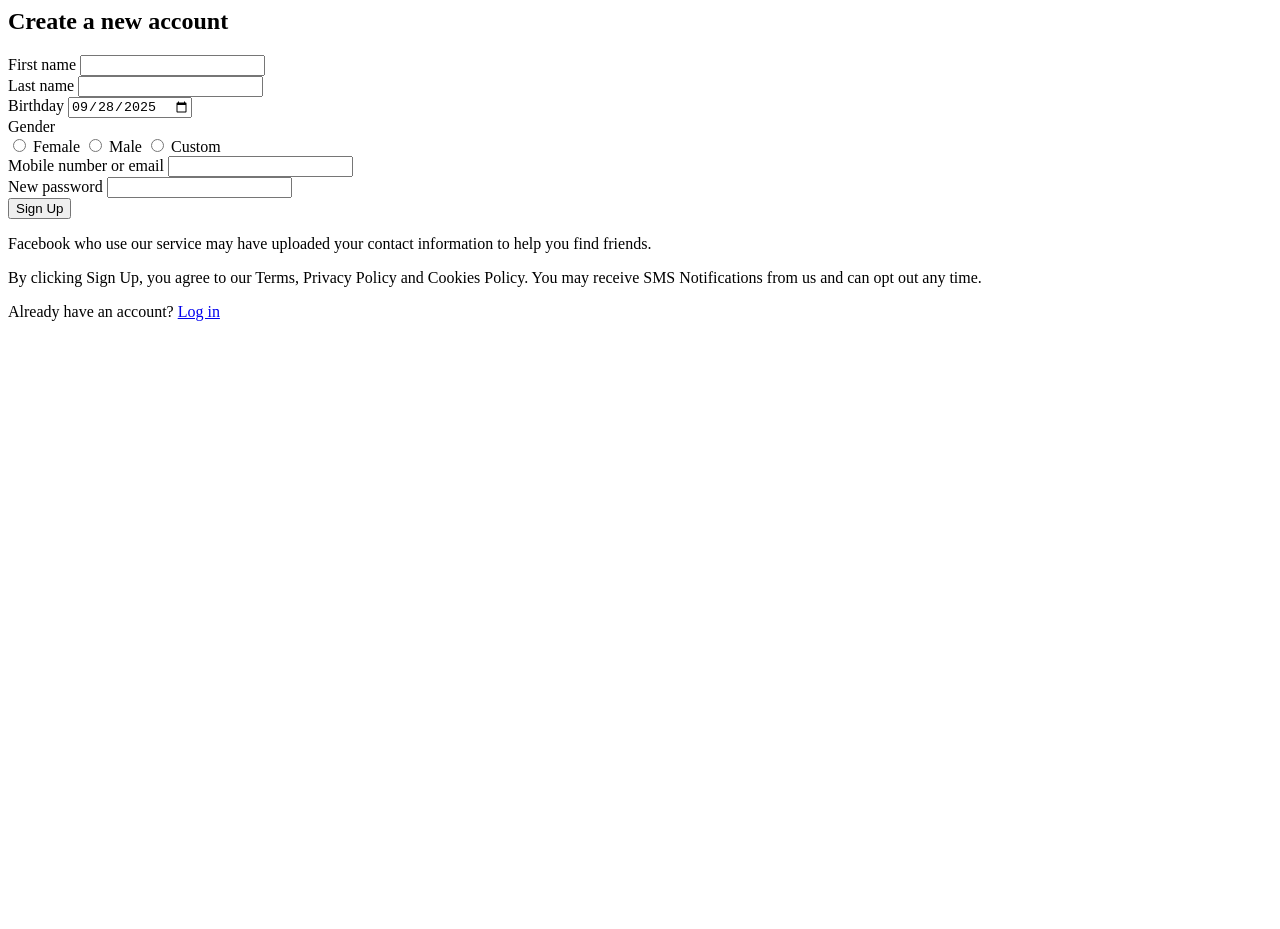
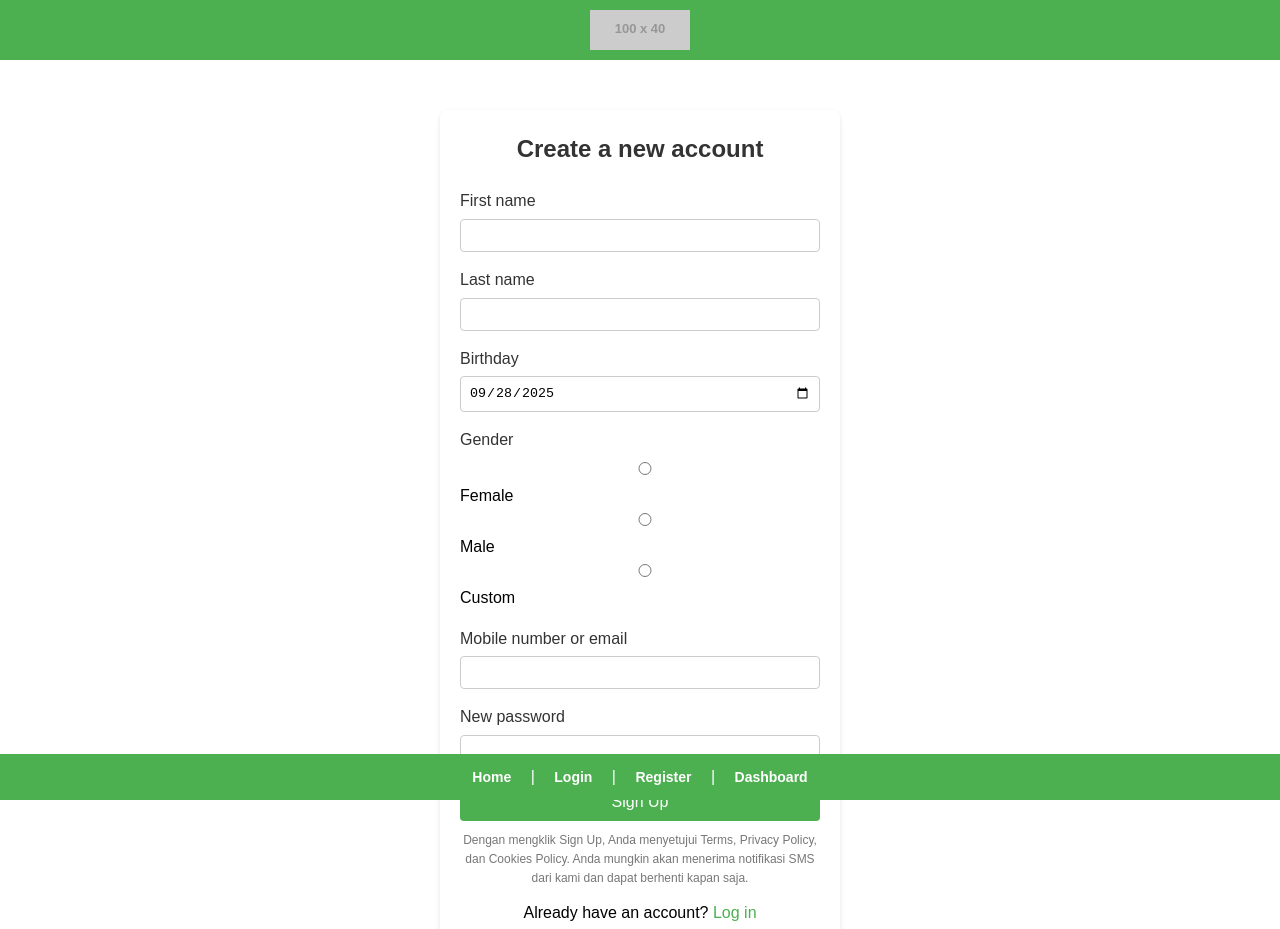
Before and after one commit to Aldonesiaa/DailyScope, a plain HTML site: page register.html in a window 1280 px wide. Shown: the top 929 px of the page. Before the commit the page ends 800 px from the top, so only its background shows below. Drawn offline with Linux system fonts and the light colour scheme; placeholder pictures from the web are drawn by us.

Commit message:
Update register.html

```diff
--- a/register.html
+++ b/register.html
@@ -1,4 +1,43 @@
-<div id="register" class="register-container hidden">
+<!DOCTYPE html>
+<html lang="id">
+<head>
+    <meta charset="UTF-8">
+    <meta name="viewport" content="width=device-width, initial-scale=1.0">
+    <title>DailyScope - Register</title>
+    <style>
+        * { box-sizing: border-box; }
+        body { font-family: Arial, sans-serif; margin: 0; padding: 0; background-color: #ffffff; line-height: 1.6; }
+        header { background-color: #4CAF50; color: white; padding: 10px; text-align: center; position: relative; }
+        header img { height: 40px; vertical-align: middle; }
+        .register-container { max-width: 400px; margin: 50px auto; padding: 20px; background: #ffffff; border-radius: 8px; box-shadow: 0 2px 5px rgba(0,0,0,0.1); }
+        .register-container h2 { margin: 0 0 20px; color: #333333; text-align: center; }
+        .form-group { margin-bottom: 15px; }
+        .form-group label { display: block; margin-bottom: 5px; color: #333333; }
+        .form-group input, .form-group select { width: 100%; padding: 8px; border: 1px solid #ccc; border-radius: 4px; }
+        .form-group .radio-group { margin-top: 5px; }
+        .form-group .radio-group input { margin-right: 5px; }
+        button { background-color: #4CAF50; color: white; padding: 10px; border: none; border-radius: 4px; cursor: pointer; width: 100%; font-size: 16px; }
+        button:hover { background-color: #45a049; }
+        .login-link { text-align: center; margin-top: 10px; }
+        .login-link a { color: #4CAF50; text-decoration: none; }
+        .login-link a:hover { text-decoration: underline; }
+        .note { color: #777777; font-size: 12px; margin-top: 10px; text-align: center; }
+        nav { position: fixed; bottom: 0; width: 100%; background: #4CAF50; color: white; text-align: center; padding: 10px; }
+        nav a { color: white; margin: 0 15px; text-decoration: none; font-weight: bold; font-size: 14px; }
+        nav a:hover { text-decoration: underline; }
+        @media (max-width: 600px) {
+            .register-container { margin: 20px; padding: 15px; }
+            .form-group input, .form-group select { font-size: 14px; }
+            button { font-size: 14px; }
+        }
+    </style>
+</head>
+<body>
+    <header>
+        <img src="https://via.placeholder.com/100x40?text=DailyScope+Logo" alt="DailyScope Logo">
+    </header>
+
+    <div class="register-container">
         <h2>Create a new account</h2>
         <form>
             <div class="form-group">
@@ -30,8 +69,16 @@
                 <input type="password" id="password" name="password" required>
             </div>
             <button type="submit">Sign Up</button>
-                <p class="note">Facebook who use our service may have uploaded your contact information to help you find friends.</p>
-                <p class="note">By clicking Sign Up, you agree to our Terms, Privacy Policy and Cookies Policy. You may receive SMS Notifications from us and can opt out any time.</p>
+            <p class="note">Dengan mengklik Sign Up, Anda menyetujui Terms, Privacy Policy, dan Cookies Policy. Anda mungkin akan menerima notifikasi SMS dari kami dan dapat berhenti kapan saja.</p>
+            <p class="login-link">Already have an account? <a href="login.html">Log in</a></p>
         </form>
-            <p class="login-link">Already have an account? <a href="#" onclick="showPage('login')">Log in</a></p>
     </div>
+
+    <nav>
+        <a href="index.html">Home</a> |
+        <a href="login.html">Login</a> |
+        <a href="register.html">Register</a> |
+        <a href="dashboard.html">Dashboard</a>
+    </nav>
+</body>
+</html>
```
Lines whose indentation alone changed are shown as unchanged.
